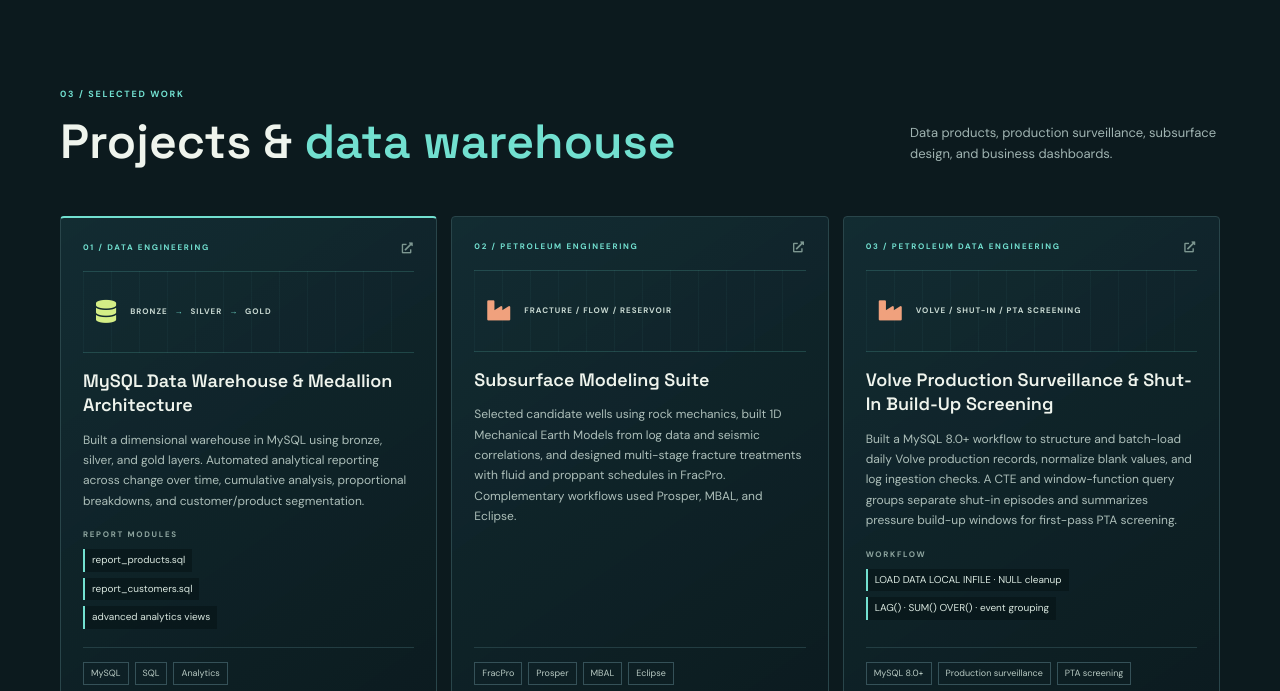
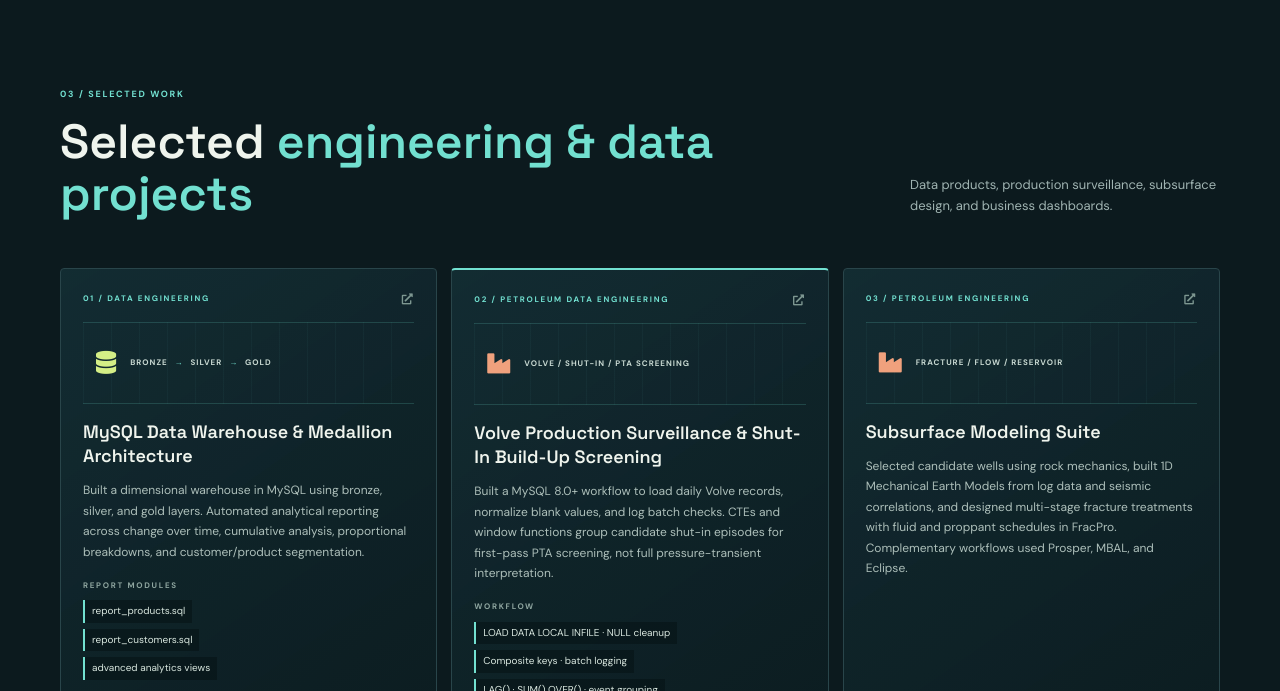
Before and after one commit to AbdirahmanSiyad/AbdirahmanSiyad.github.io, a plain HTML site: page index.html in a window 1280 px wide. Shown: the part 2390-3081 px from the top of the page. Drawn offline with Linux system fonts and the light colour scheme.

Commit message:
Feature Volve surveillance portfolio project

```diff
--- a/index.html
+++ b/index.html
@@ -94,11 +94,11 @@
 			<section class="section projects-section" id="projects" aria-labelledby="projects-title">
 				<div class="shell">
 					<div class="section-heading">
-						<div><p class="section-kicker">03 / SELECTED WORK</p><h2 id="projects-title">Projects &amp; <span>data warehouse</span></h2></div>
+						<div><p class="section-kicker">03 / SELECTED WORK</p><h2 id="projects-title">Selected <span>engineering &amp; data projects</span></h2></div>
 						<p class="heading-note">Data products, production surveillance, subsurface design, and business dashboards.</p>
 					</div>
 					<div class="project-grid">
-						<article class="project-card project-featured">
+						<article class="project-card">
 							<div class="project-topline"><span>01 / DATA ENGINEERING</span><i class="fas fa-external-link-alt" aria-hidden="true"></i></div>
 							<div class="project-mark"><i class="fas fa-database" aria-hidden="true"></i><span>BRONZE <b>→</b> SILVER <b>→</b> GOLD</span></div>
 							<h3>MySQL Data Warehouse &amp; Medallion Architecture</h3>
@@ -106,20 +106,20 @@
 							<div class="report-files"><span>REPORT MODULES</span><code>report_products.sql</code><code>report_customers.sql</code><code>advanced analytics views</code></div>
 							<div class="project-footer"><ul class="tag-list"><li>MySQL</li><li>SQL</li><li>Analytics</li></ul><a class="text-link" href="https://github.com/AbdirahmanSiyad/SQL--Datawarehouse-Projects" target="_blank" rel="noopener noreferrer">View project on GitHub <i class="fas fa-arrow-right" aria-hidden="true"></i></a></div>
 						</article>
+						<article class="project-card project-featured">
+							<div class="project-topline"><span>02 / PETROLEUM DATA ENGINEERING</span><i class="fas fa-external-link-alt" aria-hidden="true"></i></div>
+							<div class="project-mark project-mark-well"><i class="fas fa-industry" aria-hidden="true"></i><span>VOLVE / SHUT-IN / PTA SCREENING</span></div>
+							<h3>Volve Production Surveillance &amp; Shut-In Build-Up Screening</h3>
+							<p>Built a MySQL 8.0+ workflow to load daily Volve records, normalize blank values, and log batch checks. CTEs and window functions group candidate shut-in episodes for first-pass PTA screening, not full pressure-transient interpretation.</p>
+							<div class="report-files"><span>WORKFLOW</span><code>LOAD DATA LOCAL INFILE · NULL cleanup</code><code>Composite keys · batch logging</code><code>LAG() · SUM() OVER() · event grouping</code></div>
+							<div class="project-footer"><ul class="tag-list"><li>MySQL 8.0+</li><li>Production surveillance</li><li>PTA screening</li></ul><a class="text-link" href="https://github.com/AbdirahmanSiyad/SQL-Petroleum-surveillance-completion/blob/main/Project%201%20volve_production_shut_in_surveillance/Analytics/isolate_shut_in_buildup_events.sql" target="_blank" rel="noopener noreferrer">Review shut-in SQL <i class="fas fa-arrow-right" aria-hidden="true"></i></a></div>
+						</article>
 						<article class="project-card">
-							<div class="project-topline"><span>02 / PETROLEUM ENGINEERING</span><i class="fas fa-external-link-alt" aria-hidden="true"></i></div>
+							<div class="project-topline"><span>03 / PETROLEUM ENGINEERING</span><i class="fas fa-external-link-alt" aria-hidden="true"></i></div>
 							<div class="project-mark project-mark-well"><i class="fas fa-industry" aria-hidden="true"></i><span>FRACTURE / FLOW / RESERVOIR</span></div>
 							<h3>Subsurface Modeling Suite</h3>
 							<p>Selected candidate wells using rock mechanics, built 1D Mechanical Earth Models from log data and seismic correlations, and designed multi-stage fracture treatments with fluid and proppant schedules in FracPro. Complementary workflows used Prosper, MBAL, and Eclipse.</p>
 							<div class="project-footer"><ul class="tag-list"><li>FracPro</li><li>Prosper</li><li>MBAL</li><li>Eclipse</li></ul><a class="text-link" href="mailto:Abdirahman.Osman.Siyad@gmail.com?subject=Subsurface%20modeling%20project">Discuss this work <i class="fas fa-arrow-right" aria-hidden="true"></i></a></div>
-						</article>
-						<article class="project-card">
-							<div class="project-topline"><span>03 / PETROLEUM DATA ENGINEERING</span><i class="fas fa-external-link-alt" aria-hidden="true"></i></div>
-							<div class="project-mark project-mark-well"><i class="fas fa-industry" aria-hidden="true"></i><span>VOLVE / SHUT-IN / PTA SCREENING</span></div>
-							<h3>Volve Production Surveillance &amp; Shut-In Build-Up Screening</h3>
-							<p>Built a MySQL 8.0+ workflow to structure and batch-load daily Volve production records, normalize blank values, and log ingestion checks. A CTE and window-function query groups separate shut-in episodes and summarizes pressure build-up windows for first-pass PTA screening.</p>
-							<div class="report-files"><span>WORKFLOW</span><code>LOAD DATA LOCAL INFILE · NULL cleanup</code><code>LAG() · SUM() OVER() · event grouping</code></div>
-							<div class="project-footer"><ul class="tag-list"><li>MySQL 8.0+</li><li>Production surveillance</li><li>PTA screening</li></ul><a class="text-link" href="https://github.com/AbdirahmanSiyad/SQL-Petroleum-surveillance-completion/tree/main/Project%201%20volve_production_shut_in_surveillance" target="_blank" rel="noopener noreferrer">View Volve SQL on GitHub <i class="fas fa-arrow-right" aria-hidden="true"></i></a></div>
 						</article>
 						<article class="project-card">
 							<div class="project-topline"><span>04 / BUSINESS INTELLIGENCE</span><i class="fas fa-external-link-alt" aria-hidden="true"></i></div>
```
